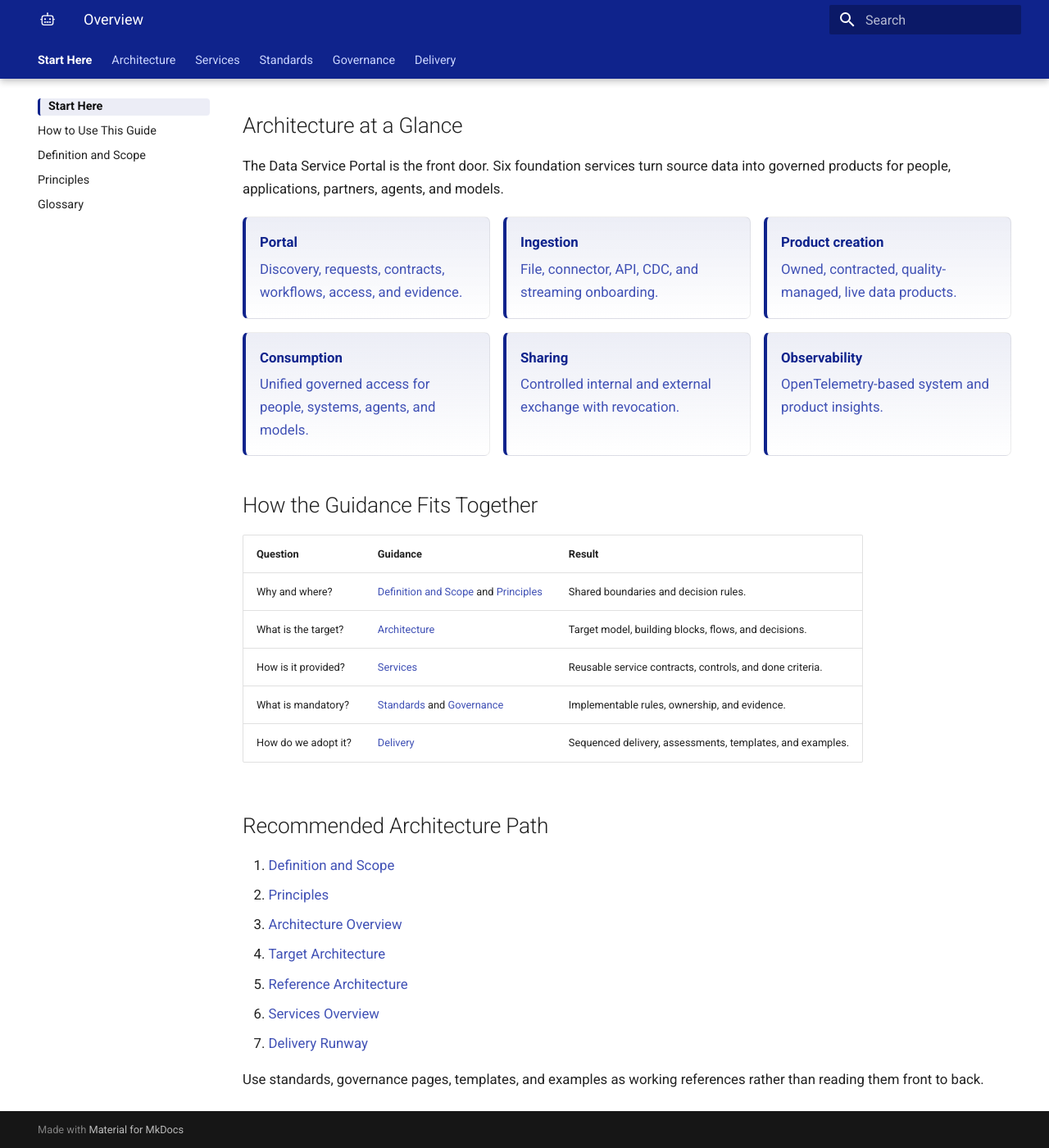
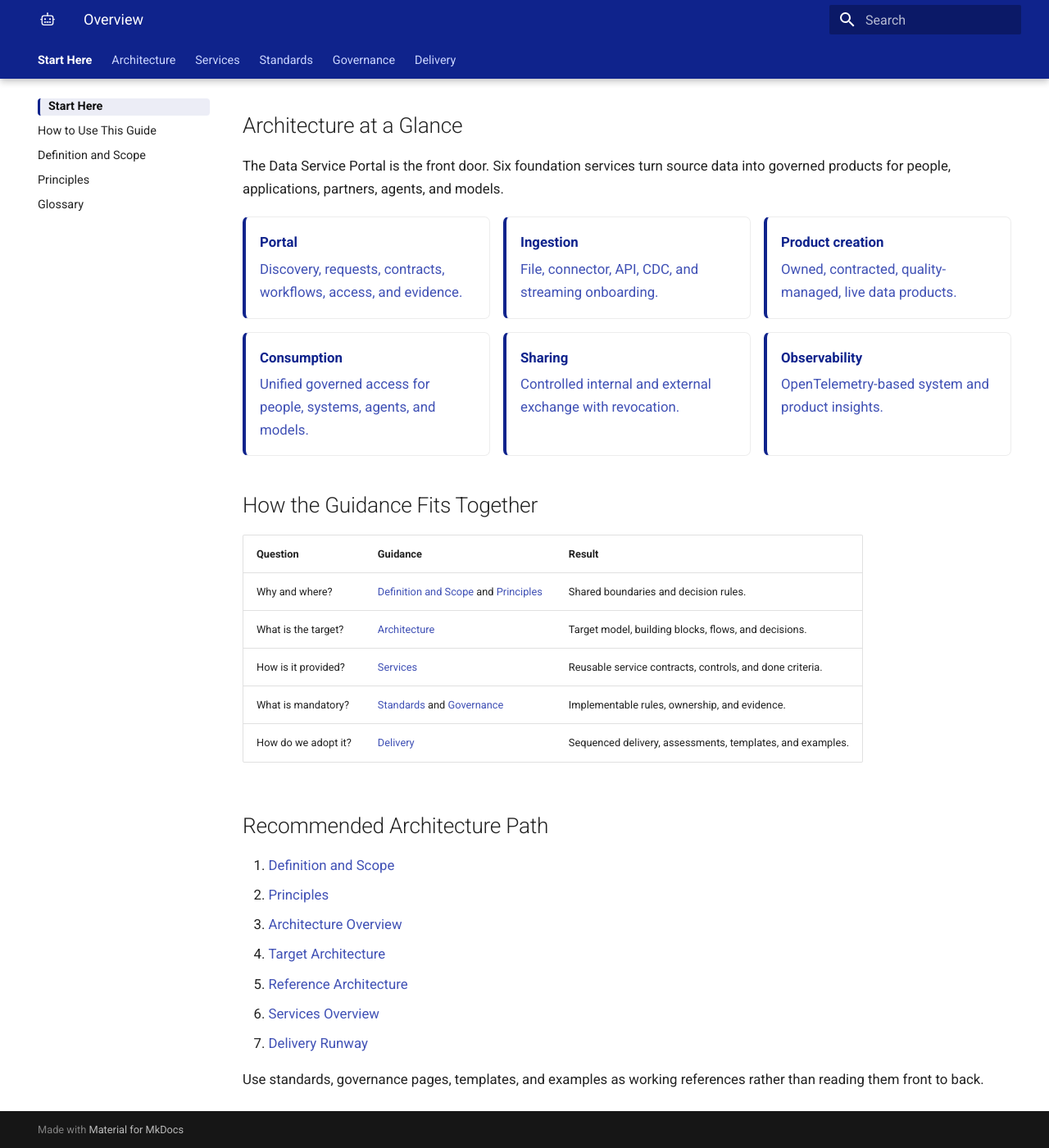
Before and after one commit to cong78/data-foundation-architecture, an MkDocs documentation site: the page built from docs/index.md, in a window 1280 px wide and 1400 px high, scrolled down 741 px. Shown: the whole window at 82% size. Built offline with MkDocs 1.6.1 and Material for MkDocs 9.7.7, drawn with Linux system fonts in a browser that asks for light colours; a script that is not in the unit is left out.

Commit message:
Simplify service card backgrounds

```diff
--- a/docs/assets/stylesheets/extra.css
+++ b/docs/assets/stylesheets/extra.css
@@ -82,7 +82,7 @@
   border-left: 0.22rem solid #0f238c;
   border-radius: 0.35rem;
   padding: 0.85rem;
-  background: linear-gradient(180deg, rgba(15, 35, 140, 0.08), var(--md-default-bg-color));
+  background: #ffffff;
   color: var(--md-default-fg-color);
   transition: border-color 120ms ease, box-shadow 120ms ease;
 }
```
